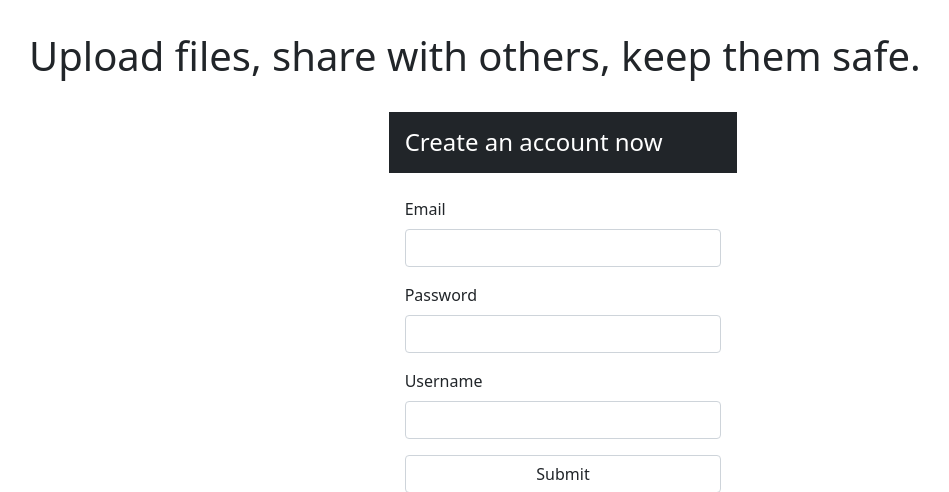
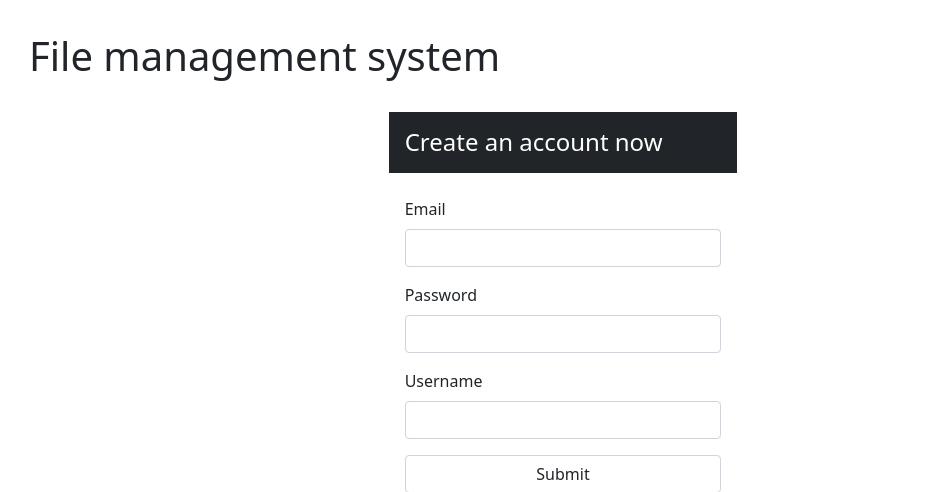
Before and after one commit to Szymon99d/File-management-system, a Symfony app: template templates/pages/homepage.html.twig in a window 1280 px wide. Shown: the part 56-548 px from the top of the page, without its empty margins (77-1026 px from the left). Run offline with Twig, Linux system fonts and the light colour scheme; the template is opened without the code that fills it, so the values that code supplies are empty; form fields are guessed from the names that the template uses; some libraries are stand-ins or nearby versions.

Commit message:
Change header

```diff
--- a/templates/pages/homepage.html.twig
+++ b/templates/pages/homepage.html.twig
@@ -25,7 +25,7 @@ Fms homepage
                 {{ message }}
             </div>
         {% endfor %}
-        <h1 class="p-4">Upload files, share with others, keep them safe.</h1>
+        <h1 class="p-4">File management system</h1>
         {% if not app.user %}
         <div class="container w-75">
             <div class="row justify-content-center">
```
